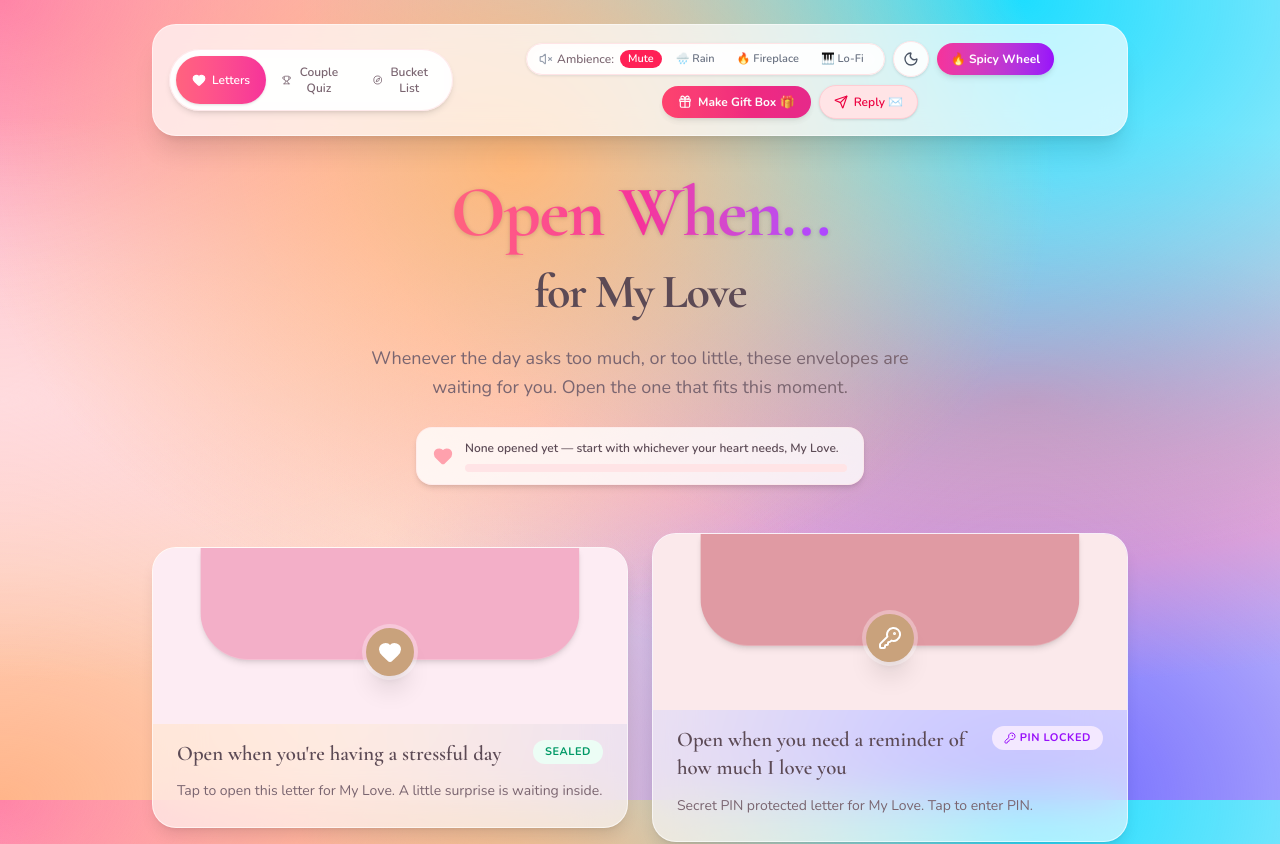
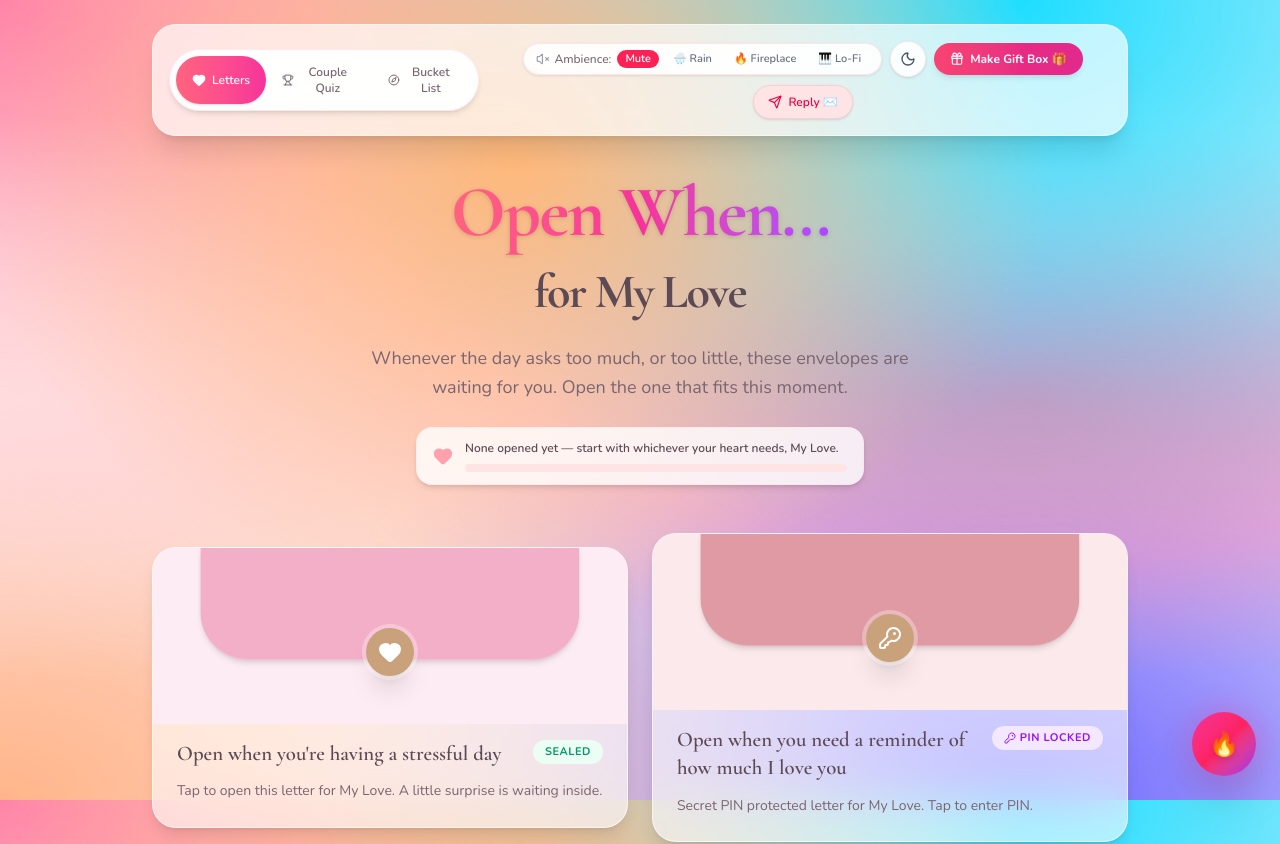
Before and after one commit to Sandyon1top/open-when, a React (Vite) app: page / in a window 1280 px wide. Shown: the top 844 px of the page. Built offline with nearby package versions, Linux system fonts and the light colour scheme.

Commit message:
feat: move Spicy Wheel to a prominent FAB

```diff
--- a/src/App.jsx
+++ b/src/App.jsx
@@ -163,13 +163,7 @@ export default function App() {
             {darkMode ? <Sun className="h-4 w-4" /> : <Moon className="h-4 w-4" />}
           </button>
 
-          <button
-            type="button"
-            onClick={() => setIsNaughtyWheelOpen(true)}
-            className="flex items-center gap-1.5 rounded-full bg-gradient-to-r from-pink-500 to-purple-600 px-3.5 py-2 text-xs font-bold text-white shadow-md transition hover:opacity-90"
-          >
-            🔥 Spicy Wheel
-          </button>
+
 
           <button
             type="button"
@@ -275,6 +269,24 @@ export default function App() {
         </div>
       </footer>
 
+
+      {/* Floating Action Button for Spicy Wheel */}
+      <div className="fixed bottom-6 right-6 z-50">
+        <button
+          type="button"
+          onClick={() => setIsNaughtyWheelOpen(true)}
+          className="group relative flex h-16 w-16 items-center justify-center rounded-full bg-gradient-to-br from-pink-500 via-rose-500 to-purple-600 shadow-2xl transition-all duration-300 hover:scale-110 hover:shadow-pink-500/50"
+        >
+          <div className="absolute -inset-2 animate-pulse rounded-full bg-pink-500/30 opacity-75 blur-md" />
+          <span className="relative z-10 text-2xl drop-shadow-md">🔥</span>
+
+          {/* Tooltip */}
+          <span className="absolute -top-12 right-0 w-32 scale-0 rounded-xl bg-gray-900 px-3 py-2 text-center text-xs font-bold text-white shadow-xl transition-all duration-200 group-hover:scale-100 dark:bg-white dark:text-gray-900">
+            Play Spicy Wheel
+          </span>
+        </button>
+      </div>
+
       <LetterModal
         letter={activeLetter}
         onClose={() => setActiveLetter(null)}
```
